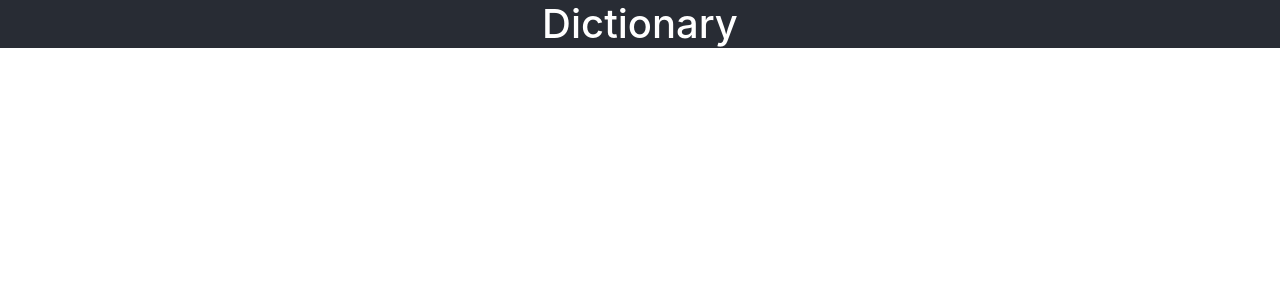
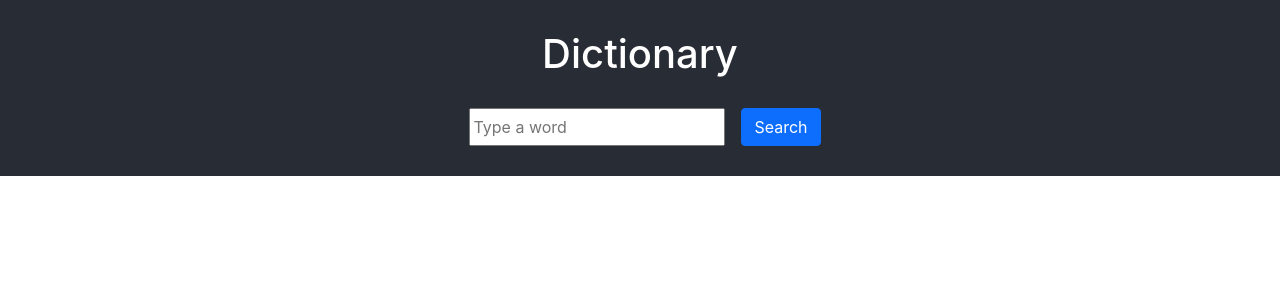
Before and after one commit to samirashad/dictionary, a React (Create React App) app: page / in a window 1280 px wide. Shown: the top 300 px of the page. Built offline with nearby package versions, Linux system fonts and the light colour scheme.

Commit message:
added search engine

```diff
--- a/public/index.html
+++ b/public/index.html
@@ -2,7 +2,7 @@
 <html lang="en">
   <head>
     <meta charset="utf-8" />
-    <link rel="icon" href="%PUBLIC_URL%/favicon.ico" />
+
     <meta name="viewport" content="width=device-width, initial-scale=1" />
     <meta name="theme-color" content="#000000" />
     <meta
@@ -15,35 +15,11 @@
       integrity="sha384-EVSTQN3/azprG1Anm3QDgpJLIm9Nao0Yz1ztcQTwFspd3yD65VohhpuuCOmLASjC"
       crossorigin="anonymous"
     />
-    <link rel="apple-touch-icon" href="%PUBLIC_URL%/logo192.png" />
-    <!--
-      manifest.json provides metadata used when your web app is installed on a
-      user's mobile device or desktop. See https://developers.google.com/web/fundamentals/web-app-manifest/
-    -->
-    <link rel="manifest" href="%PUBLIC_URL%/manifest.json" />
-    <!--
-      Notice the use of %PUBLIC_URL% in the tags above.
-      It will be replaced with the URL of the `public` folder during the build.
-      Only files inside the `public` folder can be referenced from the HTML.
 
-      Unlike "/favicon.ico" or "favicon.ico", "%PUBLIC_URL%/favicon.ico" will
-      work correctly both with client-side routing and a non-root public URL.
-      Learn how to configure a non-root public URL by running `npm run build`.
-    -->
-    <title>React App</title>
+    <title>React Dictionary</title>
   </head>
   <body>
     <noscript>You need to enable JavaScript to run this app.</noscript>
     <div id="root"></div>
-    <!--
-      This HTML file is a template.
-      If you open it directly in the browser, you will see an empty page.
-
-      You can add webfonts, meta tags, or analytics to this file.
-      The build step will place the bundled scripts into the <body> tag.
-
-      To begin the development, run `npm start` or `yarn start`.
-      To create a production bundle, use `npm run build` or `yarn build`.
-    -->
   </body>
 </html>
--- a/src/App.css
+++ b/src/App.css
@@ -4,10 +4,11 @@
 
 .App-header {
   background-color: #282c34;
-  align-items: center;
-  color: white;
+  padding-bottom: 30px;
 }
 
-.App-link {
-  color: #61dafb;
+.App-header .title {
+  color: white;
+  padding-top: 30px;
+  margin-bottom: 30px;
 }
--- a/src/App.js
+++ b/src/App.js
@@ -1,10 +1,12 @@
 import "./App.css";
+import Dictionary from "./Dictionary";
 
 function App() {
   return (
     <div className="App">
       <header className="App-header">
-        <h1>Dictionary</h1>
+        <h1 className="title">Dictionary</h1>
+        <Dictionary />
       </header>
     </div>
   );
--- /dev/null
+++ b/src/Dictionary.css
@@ -0,0 +1,3 @@
+.inputKeyWord {
+  margin-left: 10px;
+}
--- /dev/null
+++ b/src/Dictionary.js
@@ -0,0 +1,33 @@
+import React, { useState } from "react";
+import "./Dictionary.css";
+
+export default function Dictionary() {
+  let [keyWord, setKeyWord] = useState("");
+
+  const handleKeyWordChange = (event) => {
+    setKeyWord(event.target.value);
+  };
+  const search = (event) => {
+    event.preventDefault();
+    alert(`searching ${keyWord}`);
+  };
+
+  return (
+    <div className="Dictionary">
+      <form onSubmit={search}>
+        <div className="d-flex justify-content-center">
+          <input
+            className="inputKeyWord me-3"
+            type="search"
+            placeholder="Type a word"
+            onChange={handleKeyWordChange}
+          />
+
+          <button type="submit" className="btn btn-primary">
+            Search
+          </button>
+        </div>
+      </form>
+    </div>
+  );
+}
```
